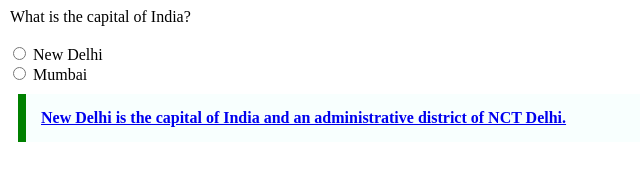
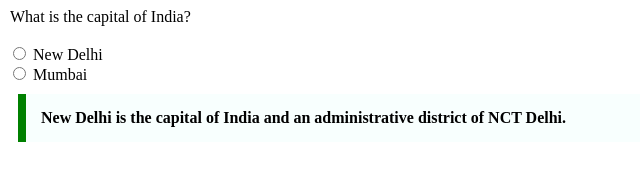
Before and after one commit to acciojob/trivia-Himanshu62727, a website: page main.html in a window 1280 px wide. Shown: the whole page, without its empty margins (0-640 px from the left). Drawn offline with Linux system fonts and the light colour scheme.

Commit message:
created a submission

```diff
--- a/main.html
+++ b/main.html
@@ -32,8 +32,8 @@
     </form>
 
     <blockquote>
-        <a href="https://en.wikipedia.org/wiki/New_Delhi">New Delhi is the capital of India and an administrative district of NCT Delhi.
-        </a>
+        New Delhi is the capital of India and an administrative district of NCT Delhi.
+		<a href="https://en.wikipedia.org/wiki/New_Delhi"></a>
     </blockquote>
     <script type="text/javascript" src="./script.js">
 </script>
```
